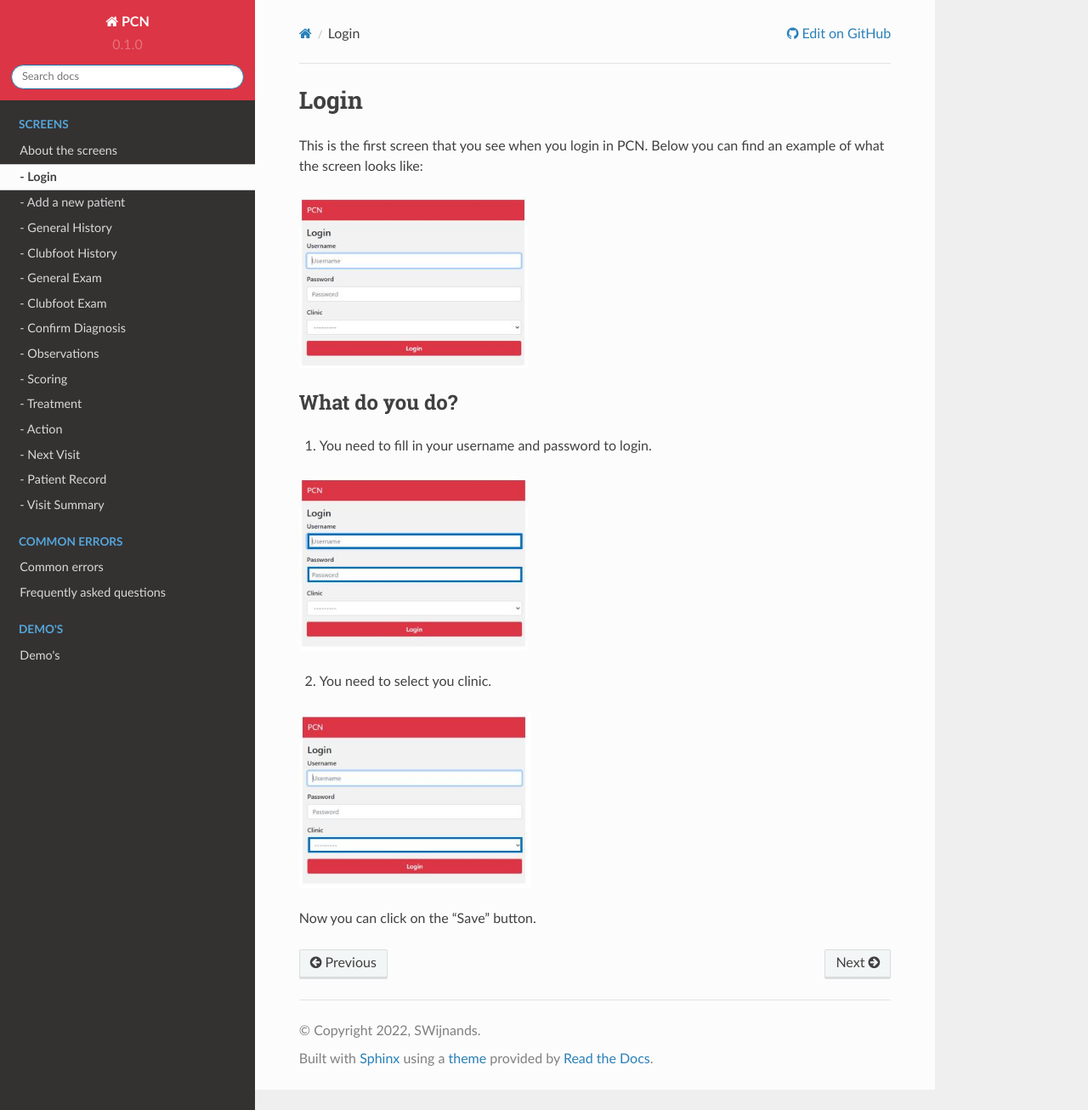
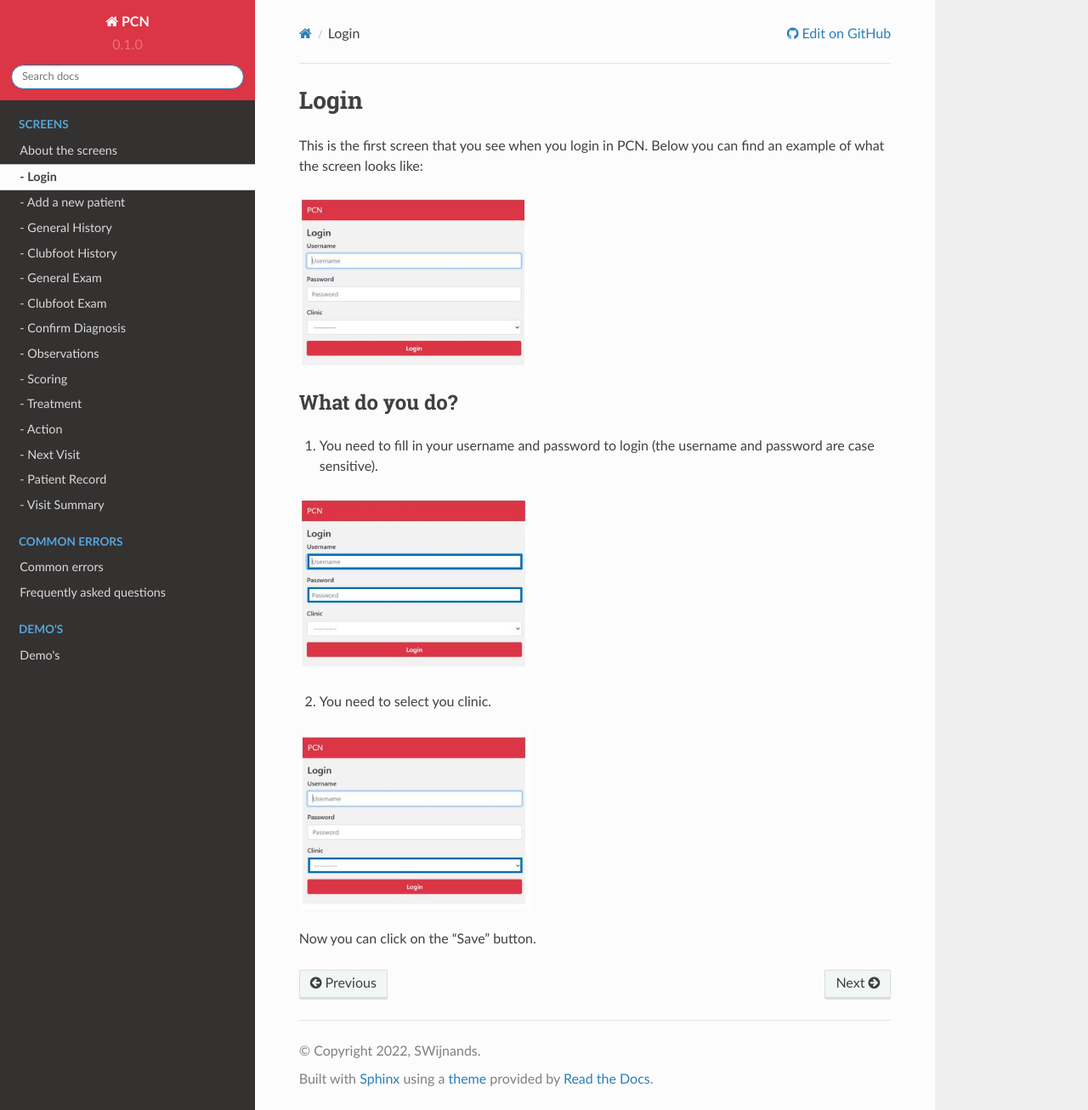
Before and after one commit to SWijnands01/PCN, a Sphinx documentation site: the page built from docs/source/LogInScreen.rst, in a window 1280 px wide and 1306 px high. Shown: the whole window at 85% size. Built offline with Sphinx 7.4.7 and the Read the Docs theme 2.0.0, drawn with Linux system fonts in a browser that asks for light colours.

Commit message:
Update LogInScreen.rst

```diff
--- a/docs/source/LogInScreen.rst
+++ b/docs/source/LogInScreen.rst
@@ -12,7 +12,7 @@ This is the first screen that you see when you login in PCN. Below you can find
 What do you do?
 ----
 
-1. You need to fill in your username and password to login.
+1. You need to fill in your username and password to login (the username and password are case sensitive).
 
 
 .. image:: images/LogIn_1.JPG
```
